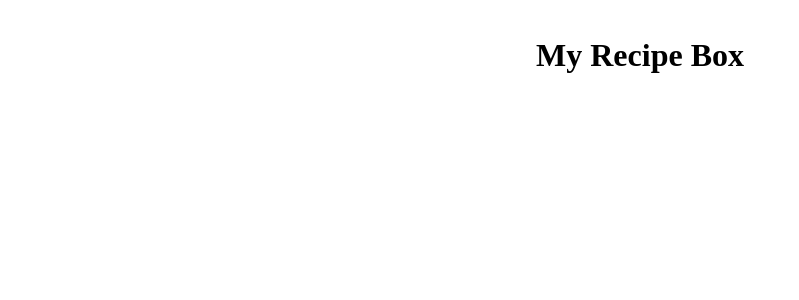
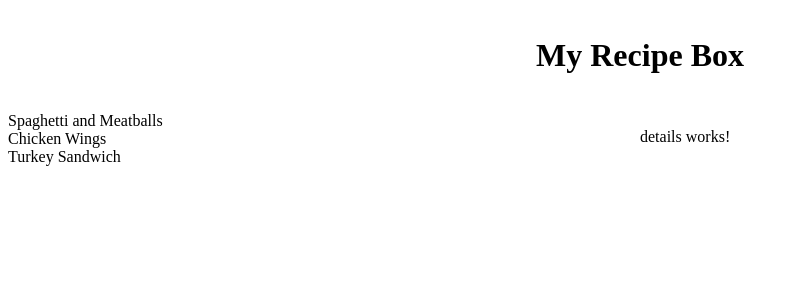
Before and after one commit to jer244/recipeBox, an Angular app: page / in a window 1280 px wide. Shown: the top 300 px of the page, without its empty margins (0-799 px from the left). Built offline with nearby package versions, Linux system fonts and the light colour scheme.

Commit message:
index display

```diff
--- a/angular-cli.json
+++ b/angular-cli.json
@@ -16,7 +16,7 @@
       "polyfills": "polyfills.ts",
       "test": "test.ts",
       "tsconfig": "tsconfig.json",
-      "prefix": "app",
+      "prefix": "rb",
       "styles": [
         "styles.css"
       ],
--- a/src/app/app.component.css
+++ b/src/app/app.component.css
@@ -2,3 +2,8 @@ h1 {
     text-align: center;
     padding: 0.5em;
 }
+
+.appBody {
+    display: grid;
+    grid-template-columns: 1fr 1fr;
+}
--- a/src/app/app.component.html
+++ b/src/app/app.component.html
@@ -1,3 +1,7 @@
 <h1>
   My Recipe Box
 </h1>
+<div class="appBody">
+<rb-index></rb-index>
+<rb-details></rb-details>
+</div>
--- a/src/app/app.module.ts
+++ b/src/app/app.module.ts
@@ -4,10 +4,14 @@ import { FormsModule } from '@angular/forms';
 import { HttpModule } from '@angular/http';
 
 import { AppComponent } from './app.component';
+import { IndexComponent } from './index/index.component';
+import { DetailsComponent } from './details/details.component';
 
 @NgModule({
   declarations: [
-    AppComponent
+    AppComponent,
+    IndexComponent,
+    DetailsComponent
   ],
   imports: [
     BrowserModule,
--- /dev/null
+++ b/src/app/details/details.component.html
@@ -0,0 +1,3 @@
+<p>
+  details works!
+</p>
--- /dev/null
+++ b/src/app/details/details.component.ts
@@ -0,0 +1,15 @@
+import { Component, OnInit } from '@angular/core';
+
+@Component({
+  selector: 'rb-details',
+  templateUrl: './details.component.html',
+  styleUrls: ['./details.component.css']
+})
+export class DetailsComponent implements OnInit {
+
+  constructor() { }
+
+  ngOnInit() {
+  }
+
+}
--- /dev/null
+++ b/src/app/index/index.component.html
@@ -0,0 +1,3 @@
+<div *ngFor="let recipe of myRecipes">
+  {{recipe.title}}
+</div>
--- /dev/null
+++ b/src/app/index/index.component.ts
@@ -0,0 +1,55 @@
+import { Component, OnInit } from '@angular/core';
+import { Ingredient } from "app/ingredient";
+import { Recipe } from "app/recipe";
+
+@Component({
+  selector: 'rb-index',
+  templateUrl: './index.component.html',
+  styleUrls: ['./index.component.css']
+})
+export class IndexComponent implements OnInit {
+
+  myRecipes: Recipe[] = [];
+
+  constructor() { }
+
+  ngOnInit() {
+    this.myRecipes = this.recipeSeed;
+  }
+
+  recipeSeed: Recipe[] = [
+    new Recipe(
+      "Spaghetti and Meatballs",
+        [
+          new Ingredient("Spaghetti", 1, "pound"),
+          new Ingredient("Sauce", 1, "L"),
+          new Ingredient("meatball", 3, "balls")
+        ],
+        4,
+        "http://www.smithfieldfoods.com/images/home/packaged-brands/armour-food.jpg"
+        ),
+    new Recipe(
+      "Chicken Wings",
+        [
+          new Ingredient("Chicken Wings", 12, "wings"),
+          new Ingredient("Hot Sauce", 6, "oz")
+        ],
+        2,
+        "https://encrypted-tbn0.gstatic.com/images?q=tbn:ANd9GcR_D8PWoKgB0u1eQrsbZ_cVIQQT2IOKNvI9sRopWD2MiSMEbBAi"
+        ),
+    new Recipe(
+      "Turkey Sandwich",
+        [
+          new Ingredient("Bread", 2, "slice"),
+          new Ingredient("Turkey", 3, "slice"),
+          new Ingredient("Lettuce", 1, "leave"),
+          new Ingredient("Tomato", 2, "slice"),
+          new Ingredient("Mayo", 2, "oz")
+        ],
+        1,
+        "https://encrypted-tbn0.gstatic.com/images?q=tbn:ANd9GcSALUV8gnFxhKN36nT8iO_xIaGWhyi5OgmgQQTuFdspYKtfh9i9cA"
+        )
+  ]
+
+
+}
--- a/src/app/ingredient.ts
+++ b/src/app/ingredient.ts
@@ -4,5 +4,4 @@ export class Ingredient {
         public amount: number,
         public units: string
     ){};
-    }
 }
--- a/src/app/recipe.ts
+++ b/src/app/recipe.ts
@@ -4,6 +4,7 @@ export class Recipe {
         constructor(
             public title: string,
             public ingredients: Ingredient[],
-            public servingSize: number
+            public servingSize: number,
+            public image: string
         ){}
 }
```
Also changed, not shown: src/app/details/details.component.css (added), src/app/index/index.component.css (added), 1 other file (tests, documents, lock files or other folders).
